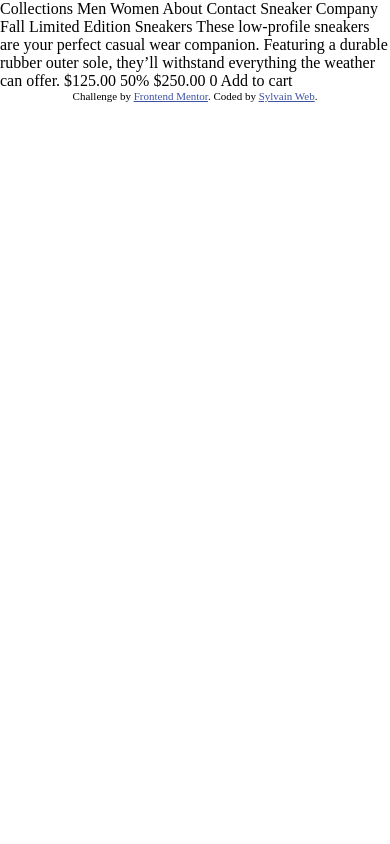
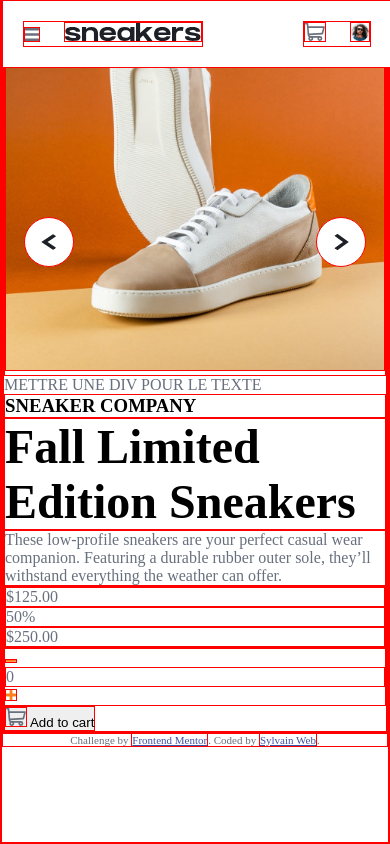
Before and after one commit to SylvainPS78/FEM-e-commerce-page, a plain HTML site: page index.html in a window 390 px wide. Drawn offline with Linux system fonts and the light colour scheme.

Commit message:
FEAT Basic HTML Structure for mobile

```diff
--- a/css/style.css
+++ b/css/style.css
@@ -2,6 +2,7 @@
     margin: 0;
     padding:0;
     box-sizing: border-box;
+    border: 1px solid red;
 }
 
 :root {
@@ -19,5 +20,88 @@
     --layout-gap:20px; /* TBD */
 }
 
+html {
+    font-size: var(--font-size-base);
+    background-color: var(--white);
+    color: var(--dark-grayish-blue);
+    height: 100vh;
+    width: 100vw;
+}
+
+body {
+    width: 100%;
+    height: 100%;
+}
+
 .attribution { font-size: 11px; text-align: center; }
 .attribution a { color: hsl(228, 45%, 44%); }
+
+@media (max-width : 768px) {
+    header {
+        display: flex;
+        flex-direction: row;
+        align-items: center;
+        justify-content: space-between;
+        padding: var(--layout-gap);
+        width: 100%;
+        position:fixed;
+        top:0;
+        z-index: 10;
+        background-color: var(--white);
+    }
+
+    #open-menu-button {
+        margin-right: var(--layout-gap);
+    }
+
+    #user-avatar {
+        margin-left: var(--layout-gap);
+    }
+
+    main {
+        margin-top: 52px;  /*  A REVOIR  */
+        width: 100%;
+    }
+
+    .picture-wrapper {
+        width:100%;
+        position:relative;
+
+    }
+
+    .product-picture {
+        max-width: 100%;
+        height: auto;
+        object-fit: cover;
+        max-height: 80vw;
+        object-position: center;
+    }
+
+
+    #previous-button, #next-button {
+        position:absolute;
+        top:50%;
+        z-index: 100;
+        border-radius: 50%;
+        background-color: var(--white);
+        padding: 15px; /*  A REVOIR  */
+        height: 50px;    /*  A REVOIR  */
+        width:50px;   /*  A REVOIR  */
+    }
+
+    #previous-button {
+        left:5%;
+    }
+
+    #next-button {
+        right:5%;
+    }
+
+    .company-name, .product-name {
+        color:var(--black);
+    }
+
+    .product-name {
+        font-size: 48px;
+    }
+}
--- a/index.html
+++ b/index.html
@@ -14,31 +14,84 @@
   </head>
 
   <body>
+    <header>
+      <div class="left-header">
+        <img id="open-menu-button" src="./images/icon-menu.svg" alt="Button to open menu" width="16" height="15">
+        <img id="company-logo" src="./images/logo.svg" alt="Seakers company logo" width="138" height="20">
+      </div>
+      <div class="rigth-header">
+        <img id="cart-button" src="./images/icon-cart.svg" alt="Button to open cart" width="22" height="20">
+        <img id="user-avatar" src="./images/image-avatar.png" alt="avatar of user" width="20" height="20" >
+      </dvi>
+
+      <div id="customer-cart" hidden>
+        <p id="cart-title">Cart</p>
+        <p id="empty-cart">Your cart is empty.</p>
+
+        <div class="product-in-cart">
+          <img class="mini-icture" src="./images/image-product-1-thumbnail.jpg" alt="Thumbnail picture of product" width="176" width="176">
+          <p class="chosen-product"></p>
+          <p class="cart-price"></p>
+          <img id="delete-button" src="./images/icon-delete.svg" alt="Button to delete cart" width="14" height="16">
+          <button id="checkout-button">Checkout</button>
+        </div>
+
+      </div>
+    </header>
+
     <div id="overlay"></div>
-    Collections
-    Men
-    Women
-    About
-    Contact
 
-    Sneaker Company
+    <main>
+      <nav hidden>
+        <img id="close-menu-button" src="./images/icon-close.svg" alt="button to close menu" width="14" height="15">
+        <ul class="nav-menu">
+          <li class="menu-item">Collections</li>
+          <li class="menu-item">Men</li>
+          <li class="menu-item">Women</li>
+          <li class="menu-item">About</li>
+          <li class="menu-item">Contact</li>
+        </ul>
+      </nav>
 
-    Fall Limited Edition Sneakers
+      <section class="product-section">
 
-    These low-profile sneakers are your perfect casual wear companion. Featuring a
-    durable rubber outer sole, they’ll withstand everything the weather can offer.
+        <div class="picture-wrapper">
+          <img id="previous-button" src="./images/icon-previous.svg" alt="Button for previous picture" width="13" height="18">
+          <img class="product-picture" src="./images/image-product-1.jpg" alt="Picture 1 of Fall Sneakers shoes" width="800" height="800">
+          <img id="next-button" src="./images/icon-next.svg" alt="Button for next picture" width="13" height="18">
+        </div>
 
-    $125.00
-    50%
-    $250.00
+        METTRE UNE DIV POUR LE TEXTE
+        <h3 class="company-name">SNEAKER COMPANY</h3>
+        <h1 class="product-name">Fall Limited Edition Sneakers</h1>
+        <p class="product-description">These low-profile sneakers are your perfect casual wear companion. Featuring a
+          durable rubber outer sole, they’ll withstand everything the weather can offer.</p>
 
-    0
-    Add to cart
+        <div class="prices-div">
+          <div class="current-price">$125.00</div>
+          <div class="discount">50%</div>
+          <div class="normal-price">$250.00</div>
+        </div>
+
+        <div class="quantity-div">
+          <img id="reduce-quantity" src="./images/icon-minus.svg" alt="button to reduce quantity" width="12" height="4">
+          <p class="chosen-quantity">0</p>
+          <img id="increase-quantity" src="./images/icon-plus.svg" alt="button to increase quantity" width="12" height="12">
+        </div>
+
+        <button id="add-cart">
+          <img id="cart-icon" src="./images/icon-cart.svg" alt="Add to cart icon" width="22" height="20">
+          Add to cart
+        </button>
+
+      </section>
+    </main>
 
     <footer class="attribution">
       Challenge by <a href="https://www.frontendmentor.io?ref=challenge" target="_blank">Frontend Mentor</a>.
       Coded by <a href="#">Sylvain Web</a>.
     </footer>
+
     <script src="./js/script.js" defer></script>
   </body>
 </html>
```
